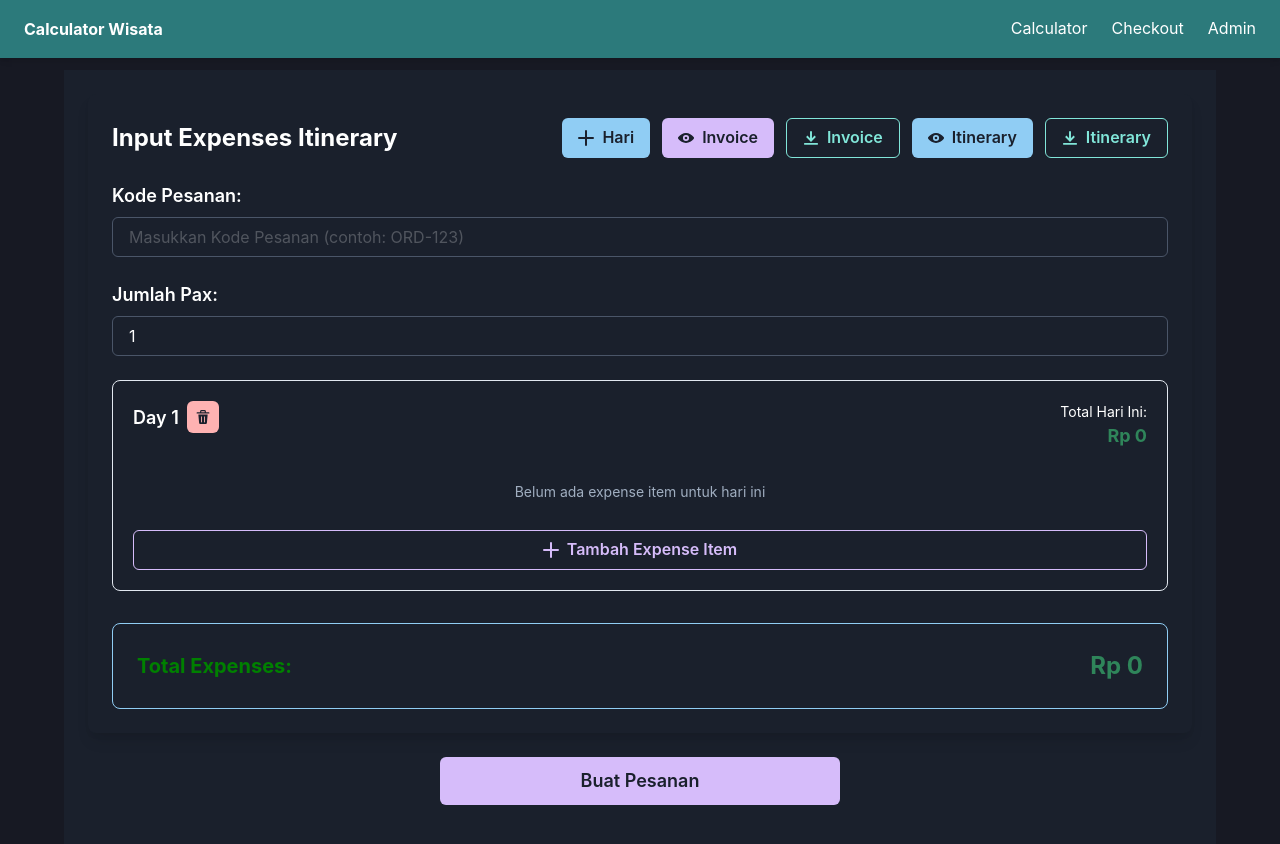
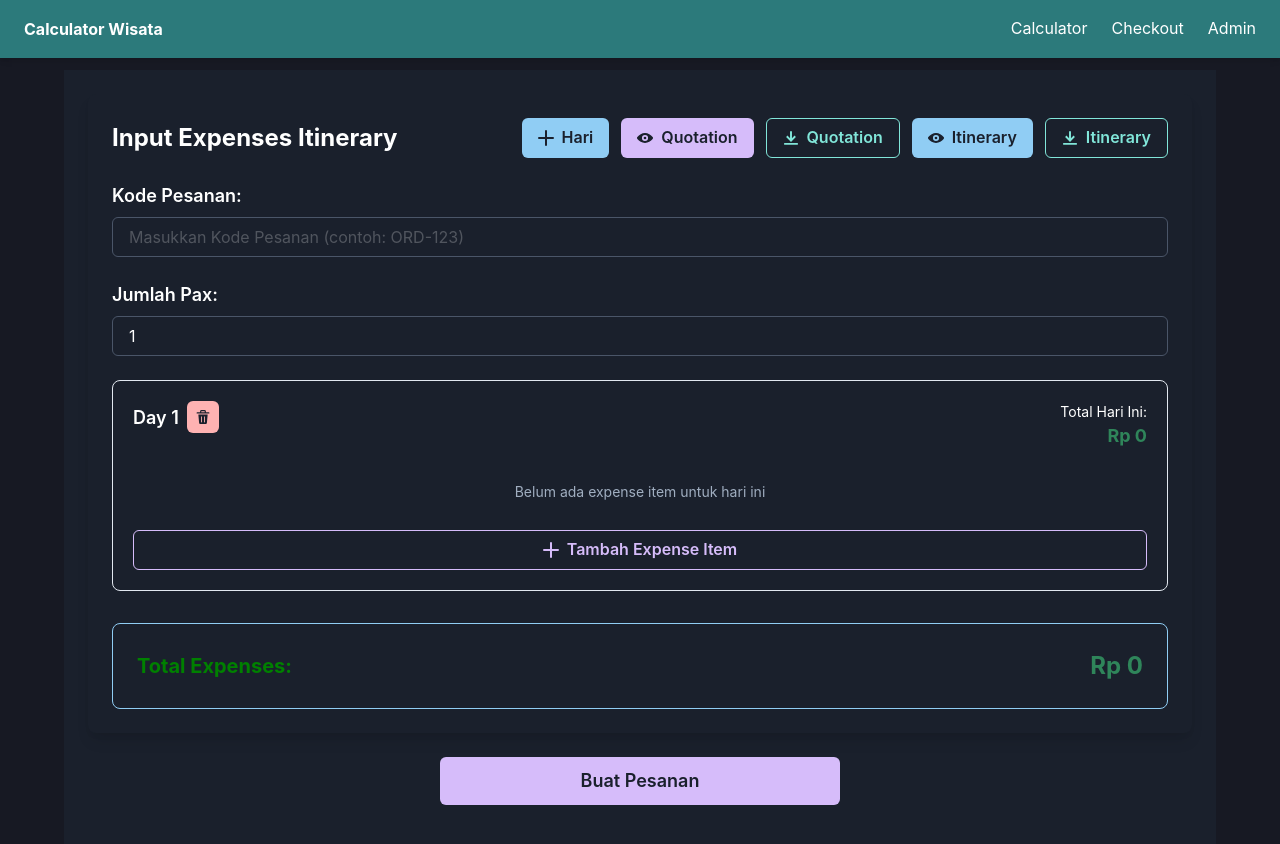
Before and after one commit to ngabulil/Calculator-Wisata, a React (Vite) app: page /expenses in a window 1280 px wide. Shown: the top 844 px of the page. Built offline with nearby package versions, Linux system fonts and the light colour scheme.

Commit message:
update Quotation

```diff
--- a/src/components/Admin/Pesanan/PesananCard.jsx
+++ b/src/components/Admin/Pesanan/PesananCard.jsx
@@ -56,7 +56,7 @@ const PesananCard = ({ pesanan }) => {
         {pesanan.invoice_pdf && (
           <Link href={pesanan.invoice_pdf} isExternal style={{ textDecoration: 'none' }}>
             <Button colorScheme="blue" variant="outline" size="sm" width="full">
-              Lihat Invoice PDF
+              Lihat Quotation PDF
             </Button>
           </Link>
         )}
--- a/src/pages/CalculatorFixPage.jsx
+++ b/src/pages/CalculatorFixPage.jsx
@@ -91,8 +91,6 @@ const CalculatorFixPage = () => {
       setActiveDayId(filtered[0].id);
     }
   };
-
-  console.log(selectedPackage);
 
   return (
     <Box minH="100vh" bg={bg} position="relative">
--- a/src/pages/ExpensesPage.jsx
+++ b/src/pages/ExpensesPage.jsx
@@ -201,7 +201,7 @@ const ExpensesPage = () => {
               variant="solid"
               size="md"
             >
-              Invoice
+              Quotation
             </Button>
             {/* Tombol "Unduh Invoice" */}
             <Button
@@ -211,7 +211,7 @@ const ExpensesPage = () => {
               variant="outline" // Contoh varian
               size="md"
             >
-              Invoice
+              Quotation
             </Button>
             {/* Tombol "Lihat Itinerary" */}
             <Button
```
